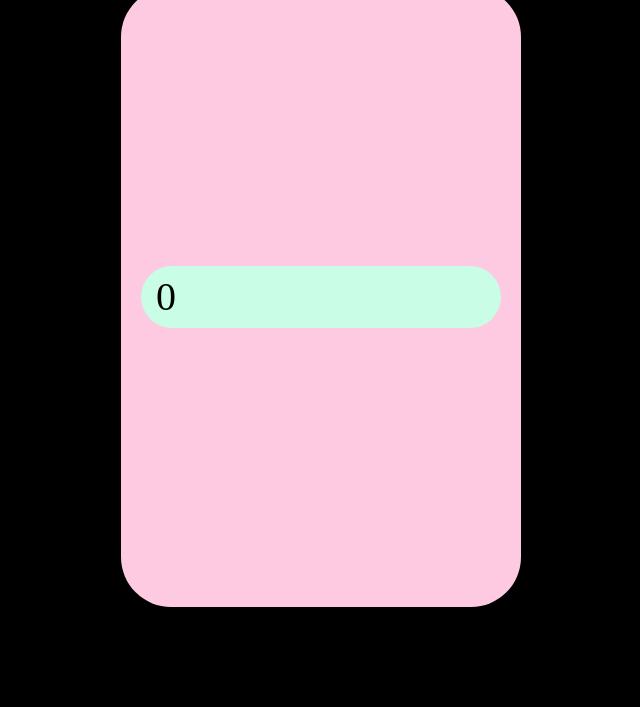
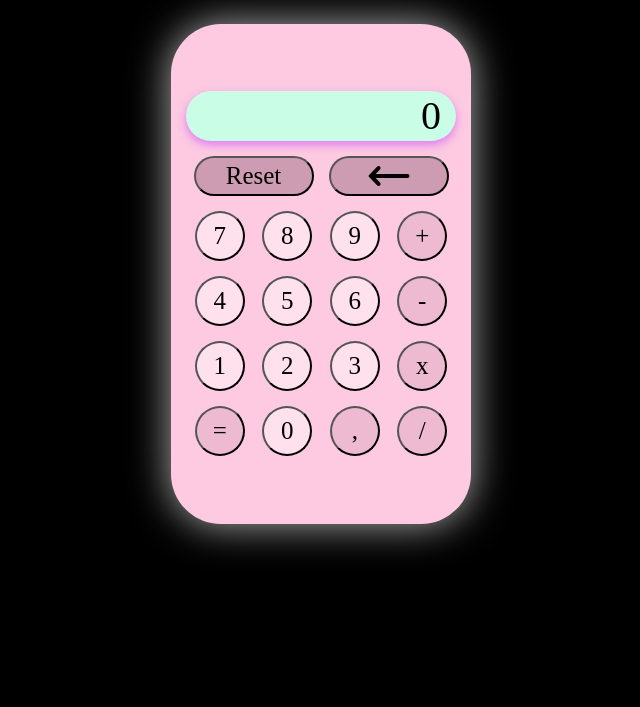
Before and after one commit to katerinacejas/ddw-clase, a plain HTML site: page actividad_7/index.html in a window 1280 px wide. Shown: the part 93-800 px from the top of the page, without its empty margins (319-959 px from the left). Drawn offline with Linux system fonts and the light colour scheme.

Commit message:
termine calculadora

```diff
--- a/actividad_7/css/styles.css
+++ b/actividad_7/css/styles.css
@@ -17,6 +17,7 @@ h1 {
     font-weight: 400;
     text-align: center;
     font-family: 'Lucida Sans';
+    margin: 40px 0 40px 0;
 }
 .contenedor {
     width: 100%;
@@ -39,6 +40,15 @@ h1 {
 .direction_row {
     flex-direction: row;
 }
+.a_la_derecha {
+    justify-content: flex-end;
+}
+.space_around {
+    justify-content: space-around;
+}
+.wrap {
+    flex-wrap: wrap;
+}
 
 
 /* bordes */
@@ -50,15 +60,27 @@ h1 {
 /* backgrounds */
 .background_calculadora {
     background-color: #fdcae1;
+    box-shadow: 0 0 40px rgb(255 255 255 / 70%);
 }
 .background_visor {
     background-color: #cafde6;
+    box-shadow: 0px 4px 8px rgb(205 74 255 / 60%);
 }
+.background_borrar {
+    background-color: #cd9cb2;
+}
+.background_numeros {
+    background-color: #ffe1ee;
+}
+.background_operadores {
+    background-color: #edbad1;
+}
+
 
 /* tamanios */
 .tamanio_calculadora {
-    width: 400px;
-    height: 620px;
+    width: 300px;
+    height: 500px;
 }
 .tamanio_visor {
     height: 10%;
@@ -66,9 +88,29 @@ h1 {
 .width_divs_dentro_calculadora {
     width: 90%;
 }
+.tamanio_borrar {
+    width: 120px;
+    height: 40px;
+}
+.tamanio_numeros_operadores {
+    width: 50px;
+    height: 50px;
+}
 
+
+
+/* margenes */
+.margen_entre_bloques {
+    margin-top: 15px;
+}
+
+
+/* textos */
 .texto_visor {
     font-size: 40px;
     margin: 2px 15px 2px 15px;
     text-align: right;
 }
+.texto_buttons {
+    font-size: 25px;
+}
--- a/actividad_7/index.html
+++ b/actividad_7/index.html
@@ -17,25 +17,86 @@
             <div class="flex_horizontal_center vertical_center direction_column background_calculadora bordes_redondeados tamanio_calculadora">
 
                 <!-- visor de los numeros -->
-                <div class="bordes_redondeados background_visor tamanio_visor width_divs_dentro_calculadora flex_horizontal_center">
+                <div class="bordes_redondeados background_visor tamanio_visor width_divs_dentro_calculadora flex_horizontal_center a_la_derecha">
                     <p class="texto_visor">0</p>
                 </div>
 
 
 
                 <!-- botones de borrar todo y borrar el ultimo caracter ingresado -->
-                <div class="width_divs_dentro_calculadora">
+                <div class="width_divs_dentro_calculadora flex_horizontal_center direction_row space_around">
+                    <!-- boton de reset -->
+                    <div class="margen_entre_bloques">
+                        <button class="bordes_redondeados background_borrar tamanio_borrar flex_horizontal_center vertical_center texto_buttons">Reset</button>
+                    </div>
 
+                    <!-- boton de delete ultimo caracter -->
+                    <div class="margen_entre_bloques">
+                        <button class="bordes_redondeados background_borrar tamanio_borrar flex_horizontal_center vertical_center">
+                            <img src="img/delete_icon.png" alt="delete">
+                        </button>
+                    </div>
                 </div>
 
 
-
-
                 <!-- botones de numeros, la coma y operadores -->
-                <div class="width_divs_dentro_calculadora">
+                <div class="width_divs_dentro_calculadora flex_horizontal_center direction_row vertical_center space_around">
+                    <div class="margen_entre_bloques">
+                        <button class="bordes_redondeados background_numeros tamanio_numeros_operadores flex_horizontal_center vertical_center texto_buttons">7</button>
+                    </div>
+                    <div class="margen_entre_bloques">
+                        <button class="bordes_redondeados background_numeros tamanio_numeros_operadores flex_horizontal_center vertical_center texto_buttons">8</button>
+                    </div>
+                    <div class="margen_entre_bloques">
+                        <button class="bordes_redondeados background_numeros tamanio_numeros_operadores flex_horizontal_center vertical_center texto_buttons">9</button>
+                    </div>
+                    <div class="margen_entre_bloques">
+                        <button class="bordes_redondeados background_operadores tamanio_numeros_operadores flex_horizontal_center vertical_center texto_buttons">+</button>
+                    </div>
+                </div>
+                <div class="width_divs_dentro_calculadora flex_horizontal_center direction_row vertical_center space_around">
+                    <div class="margen_entre_bloques">
+                        <button class="bordes_redondeados background_numeros tamanio_numeros_operadores flex_horizontal_center vertical_center texto_buttons">4</button>
+                    </div>
+                    <div class="margen_entre_bloques">
+                        <button class="bordes_redondeados background_numeros tamanio_numeros_operadores flex_horizontal_center vertical_center texto_buttons">5</button>
+                    </div>
+                    <div class="margen_entre_bloques">
+                        <button class="bordes_redondeados background_numeros tamanio_numeros_operadores flex_horizontal_center vertical_center texto_buttons">6</button>
+                    </div>
+                    <div class="margen_entre_bloques">
+                        <button class="bordes_redondeados background_operadores tamanio_numeros_operadores flex_horizontal_center vertical_center texto_buttons">-</button>
+                    </div>
+                </div>
+                <div class="width_divs_dentro_calculadora flex_horizontal_center direction_row vertical_center space_around">
+                    <div class="margen_entre_bloques">
+                        <button class="bordes_redondeados background_numeros tamanio_numeros_operadores flex_horizontal_center vertical_center texto_buttons">1</button>
+                    </div>
+                    <div class="margen_entre_bloques">
+                        <button class="bordes_redondeados background_numeros tamanio_numeros_operadores flex_horizontal_center vertical_center texto_buttons">2</button>
+                    </div>
+                    <div class="margen_entre_bloques">
+                        <button class="bordes_redondeados background_numeros tamanio_numeros_operadores flex_horizontal_center vertical_center texto_buttons">3</button>
+                    </div>
+                    <div class="margen_entre_bloques">
+                        <button class="bordes_redondeados background_operadores tamanio_numeros_operadores flex_horizontal_center vertical_center texto_buttons">x</button>
+                    </div>
+                </div>
+                <div class="width_divs_dentro_calculadora flex_horizontal_center direction_row vertical_center space_around">
+                    <div class="margen_entre_bloques">
+                        <button class="bordes_redondeados background_operadores tamanio_numeros_operadores flex_horizontal_center vertical_center texto_buttons">=</button>
+                    </div>
+                    <div class="margen_entre_bloques">
+                        <button class="bordes_redondeados background_numeros tamanio_numeros_operadores flex_horizontal_center vertical_center texto_buttons">0</button>
+                    </div>
+                    <div class="margen_entre_bloques">
+                        <button class="bordes_redondeados background_operadores tamanio_numeros_operadores flex_horizontal_center vertical_center texto_buttons">,</button>
+                    </div>
+                    <div class="margen_entre_bloques">
+                        <button class="bordes_redondeados background_operadores tamanio_numeros_operadores flex_horizontal_center vertical_center texto_buttons">/</button>
+                    </div>
 
                 </div>
-
 
 
 
```
Also changed, not shown: actividad_7/img/delete_icon.png (added).
